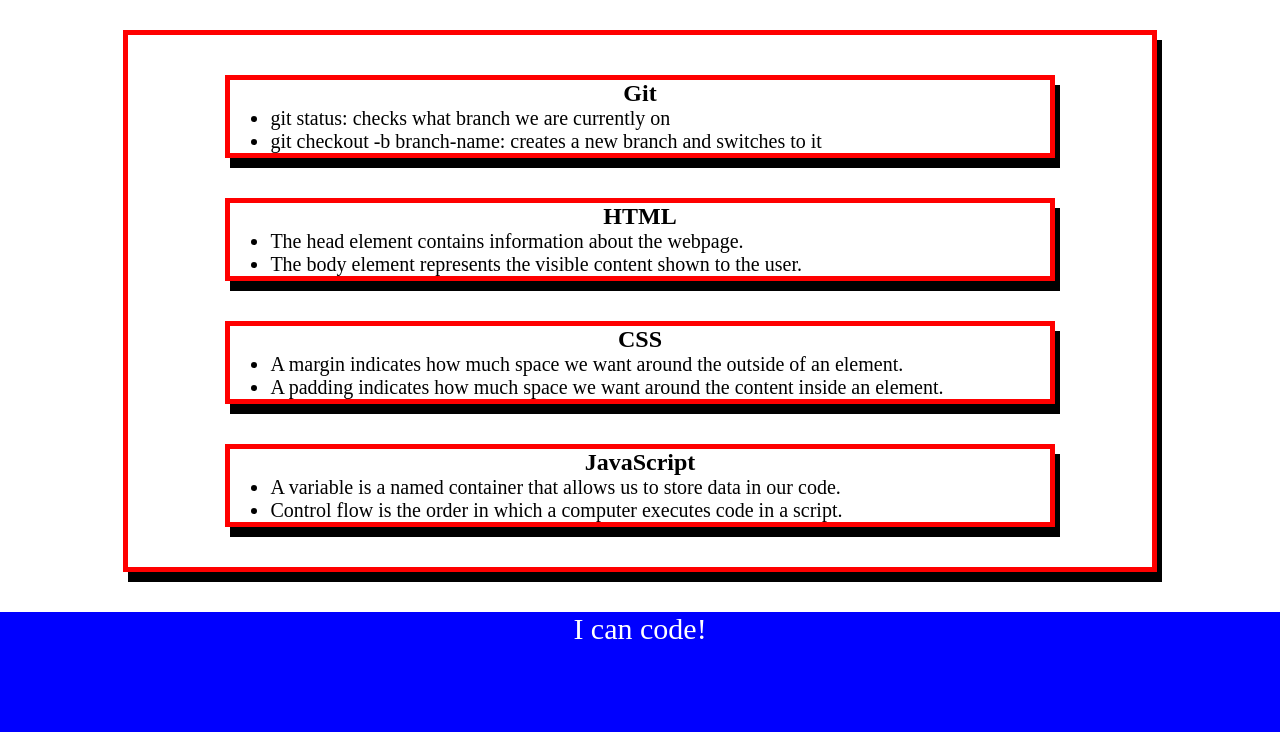
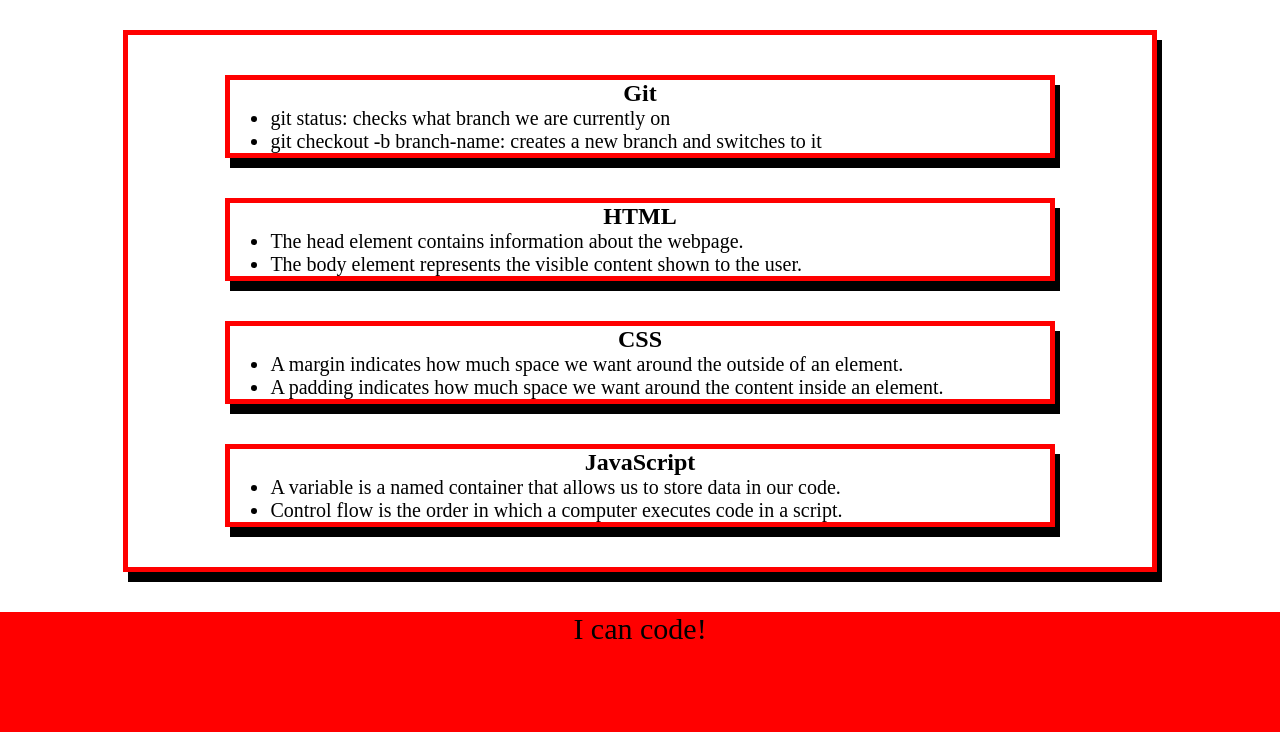
Before and after one commit to telecotech/prework-study-guide, a plain HTML site: page index.html in a window 1280 px wide. Shown: the part 130-862 px from the top of the page. Drawn offline with Linux system fonts and the light colour scheme.

Commit message:
color change

```diff
--- a/assets/style.css
+++ b/assets/style.css
@@ -7,8 +7,8 @@ header,
 footer {
     width: 100%;
     height: 120px;
-    background-color: blue;
-    color: white;
+    background-color: red;
+    color: black;
 }
 
 h1,
```
